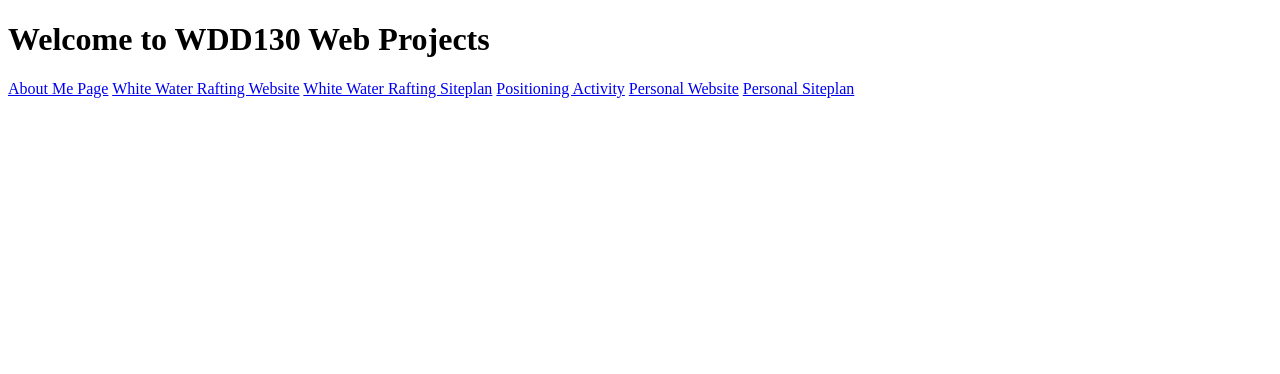
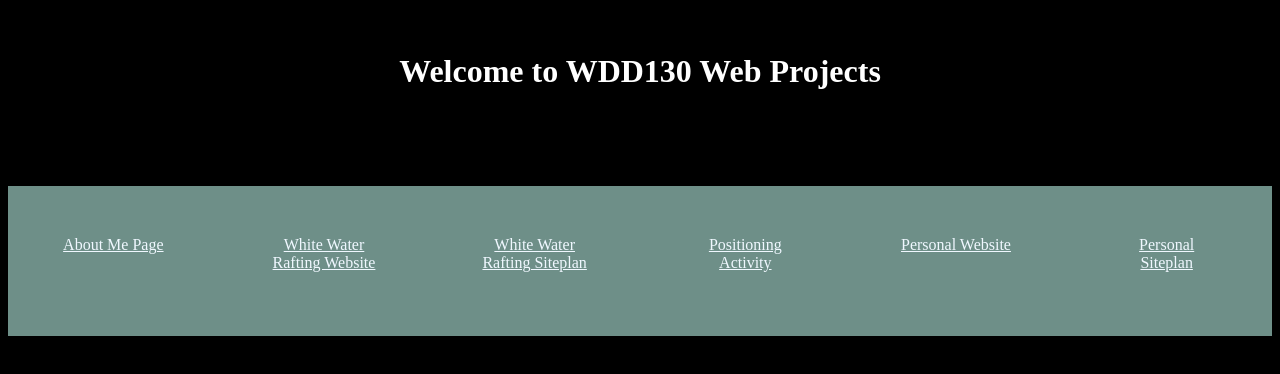
Before and after one commit to SavageSnail/WDD130_, a plain HTML site: page index.html in a window 1280 px wide. Drawn offline with Linux system fonts and the light colour scheme.

Commit message:
cool home page

```diff
--- a/index.html
+++ b/index.html
@@ -4,9 +4,13 @@
     <meta charset="UTF-8">
     <meta name="viewport" content="width=device-width, initial-scale=1.0">
     <title>WDD130 Home Page</title>
+    <link rel="stylesheet" href="main_styles/syle.css">
 </head>
 <body>
-    <h1>Welcome to WDD130 Web Projects</h1>
+
+
+  <h1 id="title">Welcome to WDD130 Web Projects</h1>
+<div id="main_menu">
 <nav>
   <a href="aboutme/index.html">About Me Page</a>
   <a href="wwr/index.html">White Water Rafting Website</a>
@@ -15,5 +19,7 @@
   <a href="#">Personal Website</a>
   <a href="#">Personal Siteplan</a>
 </nav>
+</div>
+
 </body>
 </html>
--- /dev/null
+++ b/main_styles/syle.css
@@ -0,0 +1,31 @@
+body {
+    background-color: black;
+}
+
+nav {
+    display: grid;
+    grid-template-columns: 1fr 1fr 1fr 1fr 1fr 1fr;
+    grid-template-rows: 150px;
+    height: 0em;
+    margin-top: 4em;
+    justify-content: center;
+    text-align: center;
+}
+
+
+h1 {
+    text-align: center;
+    padding-top: 1em;
+    padding-bottom: 1em;
+    color: white;
+}
+
+nav a {
+    color: aliceblue;
+    background-color: #6e8f88;
+    padding: 50px;
+}
+
+nav a :hover {
+    color: bisque;
+}
```
